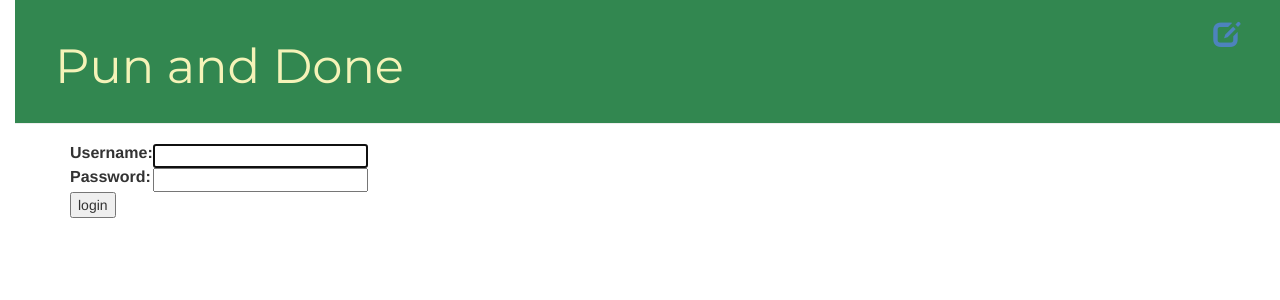
After one commit to bowiecoyote/my-first-blog, a Django app: page /accounts/login/?next=/post/new/ in a window 1280 px wide. The commit adds this page. Shown: the top 300 px of the page. Run offline with Django 3.2, Linux system fonts and the light colour scheme; some libraries are stand-ins or nearby versions.

Commit message:
Added security to post/edit features

```diff
--- a/blog/templates/blog/base.html
+++ b/blog/templates/blog/base.html
@@ -12,8 +12,11 @@
       <div class="page-header">
       {% if user.is_authenticated %}
         <a href="{% url "post_new" %}" class="top-menu"><span class="glyphicon glyphicon-plus"></span></a>
-      {% endif %}
-        <h1><a href="/">Pun and Done</a></h1>
+        <a href="{% url 'post_draft_list' %}" class="top-menu"><span class="glyphicon glyphicon-edit"></span></a>
+          {% else %}
+        <a href="{% url "post_draft_list" %}" class="top-menu"><span class="glyphicon glyphicon-edit"></span></a>
+          {% endif %}
+        <h1><a href="{% url 'blog.views.post_list' %}">Pun and Done</a></h1>
       </div>
       <div class="content container">
           <div class="row">
@@ -24,6 +27,4 @@
           </div>
       </div>
   </body>
-
 </html>
-</html>
--- a/blog/templates/blog/post_detail.html
+++ b/blog/templates/blog/post_detail.html
@@ -3,11 +3,13 @@
 {% block content %}
     <div class="post">
         {% if post.published_date %}
-            <div class="date">
                 {{ post.published_date }}
-            </div>
+        {% else %}
+    <a class="btn btn-default" href="{% url 'blog.views.post_publish' pk=post.pk %}">Publish</a>
         {% endif %}
+
         <a class="btn btn-default" href="{% url "post_edit" pk=post.pk %}"><span class="glyphicon glyphicon-pencil"></span></a>
+        <a class="btn btn-default" href="{% url 'post_remove' pk=post.pk %}"><span class="glyphicon glyphicon-remove"></span></a>
         <h1>{{ post.title }}</h1>
         <p>{{ post.text|linebreaks }}</p>
     </div>
--- /dev/null
+++ b/blog/templates/registration/login.html
@@ -0,0 +1,26 @@
+{% extends "blog/base.html" %}
+
+{% block content %}
+
+{% if form.errors %}
+<p>Your username and password didn't match. Please try again.</p>
+{% endif %}
+
+<form method="post" action="{% url 'django.contrib.auth.views.login' %}">
+{% csrf_token %}
+<table>
+<tr>
+    <td>{{ form.username.label_tag }}</td>
+    <td>{{ form.username }}</td>
+</tr>
+<tr>
+    <td>{{ form.password.label_tag }}</td>
+    <td>{{ form.password }}</td>
+</tr>
+</table>
+
+<input type="submit" value="login" />
+<input type="hidden" name="next" value="{{ next }}" />
+</form>
+
+{% endblock %}
--- a/blog/urls.py
+++ b/blog/urls.py
@@ -6,4 +6,7 @@ urlpatterns = [
   url(r'^post/(?P<pk>[0-9]+)/$', views.post_detail, name='post_detail'),
   url(r'^post/new/$', views.post_new, name='post_new'),
    url(r'^post/(?P<pk>[0-9]+)/edit/$', views.post_edit, name='post_edit'),
+   url(r'^drafts/$', views.post_draft_list, name='post_draft_list'),
+   url(r'^post/(?P<pk>[0-9]+)/publish/$', views.post_publish, name='post_publish'),
+   url(r'^post/(?P<pk>[0-9]+)/remove/$', views.post_remove, name='post_remove'),
 ]
--- a/mysite/settings.py
+++ b/mysite/settings.py
@@ -99,6 +99,6 @@ USE_TZ = True
 
 # Static files (CSS, JavaScript, Images)
 # https://docs.djangoproject.com/en/1.8/howto/static-files/
-
+LOGIN_REDIRECT_URL = '/'
 STATIC_URL = '/static/'
 STATIC_ROOT= os.path.join(BASE_DIR, 'static')
--- a/mysite/urls.py
+++ b/mysite/urls.py
@@ -1,8 +1,11 @@
 from django.conf.urls import include, url
 from django.contrib import admin
+admin.autodiscover()
 
 urlpatterns = [
 
     url(r'^admin/', include(admin.site.urls)),
     url(r'', include('blog.urls')),
+    url(r'^accounts/login/$', 'django.contrib.auth.views.login')
+
 ]
```
Also changed, not shown: blog/templates/blog/post_draft_list.html (added, +11 -0 lines), blog/views.py (+22 -0 lines).
